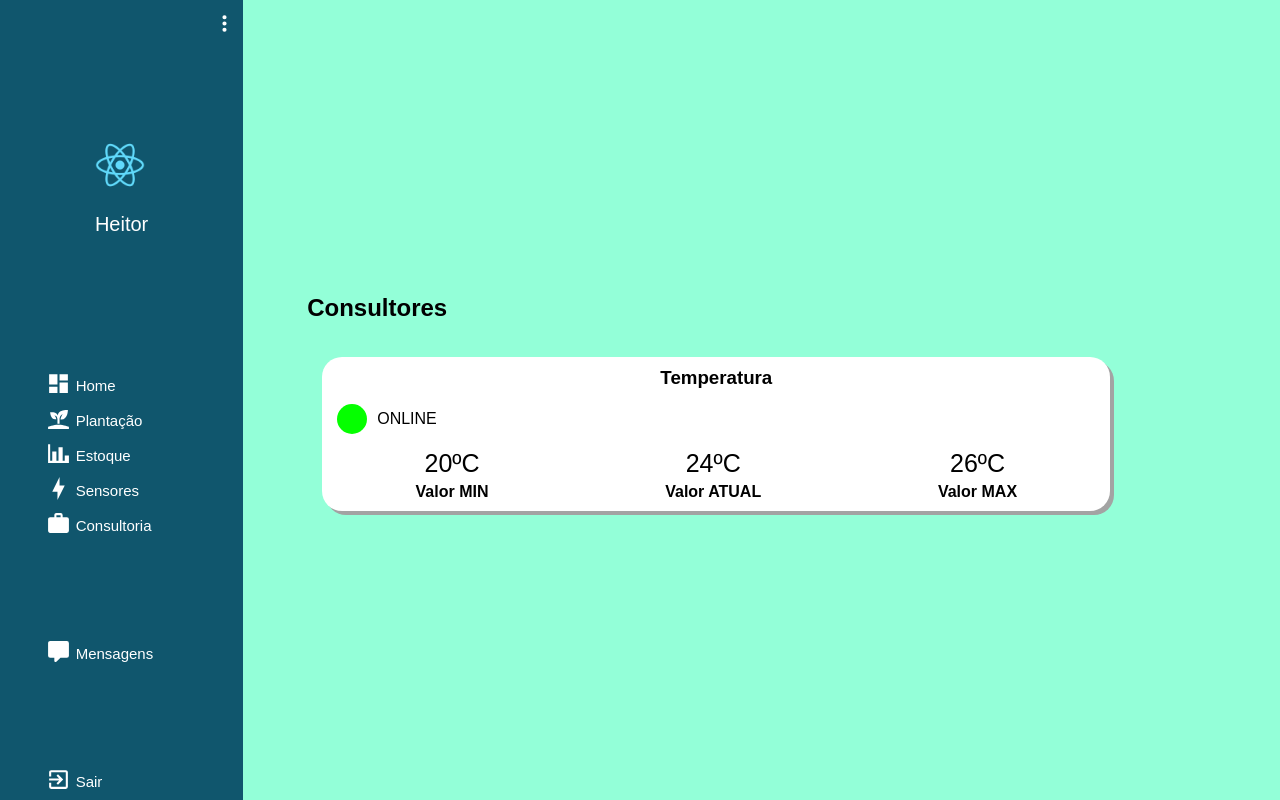
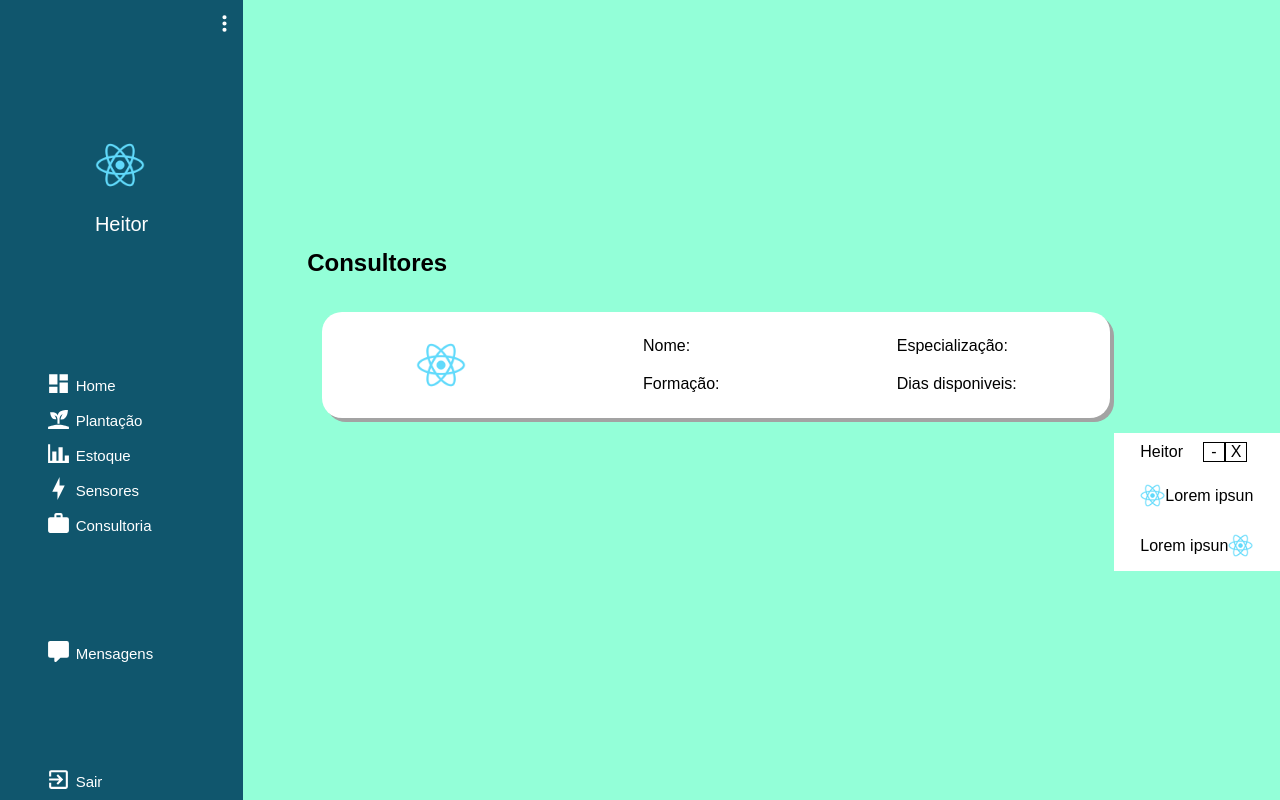
Before and after one commit to lucaslimamendes/planta-e-hidro_app, a React (Create React App) app: page /consultancy in a window 1280 px wide. Built offline with nearby package versions, Linux system fonts and the light colour scheme.

Commit message:
Telas login/Consulto

```diff
--- a/src/App.js
+++ b/src/App.js
@@ -9,6 +9,8 @@ import Stock from './pages/Stock';
 import Sensor from './pages/Sensor';
 import Consultancy from './pages/Consultancy';
 import About from './pages/About';
+import Login from './pages/Login';
+
 const App = () => {
   return (
     <BrowserRouter>
@@ -19,6 +21,7 @@ const App = () => {
         <Route path="/sensor" element={<Sensor />} />
         <Route path="/consultancy" element={<Consultancy />} />
         <Route path="/about" element={<About />} />
+        <Route path="/login" element={<Login />} />
       </Routes>
     </BrowserRouter>
   );
--- a/src/pages/Consultancy/index.js
+++ b/src/pages/Consultancy/index.js
@@ -2,43 +2,51 @@ import '../Consultancy/styles.css'
 import React from 'react'
 import SideBar from '../../components/SideBar'
 
-const Stock = () => {
+const Consultancy = () => {
 
     return (
-        <div className="content-Sensor">
+        <div className="content-Consultancy">
             <SideBar />
             <div className="content-conteudo">
                 <h2>Consultores</h2>
-                <div className="sensor-temperatura">
-                    <div className="content-temperatura">
-                        <h3>Temperatura</h3>
-                        <div className="status-temperatura">
-                            <div className="status-sensor"></div>
-                            <p>ONLINE</p>
+                <div className="content-consultores">
+                    <div className="content-imagem">
+                        <img src="logo512.png"></img>
+                    </div>
+                    <div className="content-plantas">
+                        <div className="nome-consultor"><p>Nome:</p></div>
+                        <div className="formacao"><p>Formação:</p></div>
+                    </div>
+                    <div className="content-datas">
+                        <div className="especializacao"><p>Especialização:</p></div>
+                        <div className="dias-disponiveis"><p>Dias disponiveis:</p></div>
+                    </div>
+                </div>
+                <div className="box-mensage">
+                    <div className="content-mensage">
+                        <div className="navbar-box">
+                            <div className="consultor">Heitor</div>
+                            <div className="buttons">
+                                <div className="minimizar">-</div>
+                                <div className="fechar">X</div>
+                            </div>
                         </div>
-                        <div className="content-valores">
-                            <div className="valor-min">
-                                <p>20ºC</p>
-                                <h4>Valor MIN</h4>
-                            </div>
-                            <div className="valor-atual">
-                                <p>24ºC</p>
-                                <h4>Valor ATUAL</h4>
-                            </div>
-                            <div className="valor-max">
-                                <p>26ºC</p>
-                                <h4>Valor MAX</h4>
-                            </div>
+
+                        <div className="menssagem-consultor">
+                            <img src="logo512.png"></img>
+                            <p>Lorem ipsun</p>
+                        </div>
+
+                        <div className="menssagem-solicitante">
+                            <p>Lorem ipsun</p>
+                            <img src="logo512.png"></img>
                         </div>
                     </div>
                 </div>
 
             </div>
-
         </div>
-
-
     );
 };
 
-export default Stock;
+export default Consultancy;
--- a/src/pages/Consultancy/styles.css
+++ b/src/pages/Consultancy/styles.css
@@ -1,7 +1,10 @@
-.content-Sensor{
+.content-Consultancy{
     display: flex;
 }
 
+.content-conteudo .content-imagem img {
+    width: 50px;
+}
 .content-conteudo{
     margin-left: 5%;
     width: 100%;
@@ -9,17 +12,55 @@
     align-content: center;
     height: 100vh;
 }
-.content-conteudo h3{
-    text-align: center;
-}
 
-.sensor-temperatura, .sensor-luminosidade, .sensor-umidade{
+.content-consultores{
     background: white;
     width: 80%;
     border-radius: 20px;
     margin: 15px;
     align-content: space-around;
-    display: grid;
+    display: flex;
     padding: 5px;
+    justify-content: space-around;
     box-shadow: 4px 4px #a3a3a3;
 }
+
+.content-consultores .content-imagem{
+    display: flex;
+    align-items: center;
+}
+.nome-consultor, .formacao, .especializacao, .dias-disponiveis{
+    margin: 20px 0;
+}
+
+.box-mensage{
+    background-color: white;
+    display: flex;
+    justify-self: end;
+    width: 13vw;
+    justify-content: center;
+}
+.box-mensage .consultor{
+    margin: 10px 20px 10px 0;
+}
+.box-mensage .content-mensage img{
+    width: 25px;
+}
+.menssagem-consultor, .menssagem-solicitante{
+    display: flex;
+    align-items: center;
+}
+
+.navbar-box{
+    display: flex;
+    align-items: center;
+}
+.navbar-box .buttons{
+    display: flex;
+}
+.navbar-box .buttons .minimizar, .fechar{
+    border: 1px solid black;
+    width: 20px;
+    display: flex;
+    justify-content: center;
+}
--- /dev/null
+++ b/src/pages/Login/index.js
@@ -0,0 +1,29 @@
+import '../Login/styles.css'
+import React from 'react'
+import SideBar from '../../components/SideBar'
+
+const Login = () => {
+
+    return (
+        <div className="content-Login">
+
+            <div className="content-conteudoLogin">
+                <div className="content-user">
+                    <div className="usuario">
+                        <p>Usuário</p>
+                        <input></input>
+                    </div>
+                    <div className="senha">
+                        <p>Senha</p>
+                        <input></input>
+                    </div>
+                    <div className="acesso">Acessar</div>
+                    <div className="esqueci-senha">Esqueci minha senha</div>
+                </div>
+
+            </div>
+        </div>
+    );
+};
+
+export default Login;
--- /dev/null
+++ b/src/pages/Login/styles.css
@@ -0,0 +1,23 @@
+.content-Login{
+    background: #10566D;
+    width: 30vw;
+    margin: 0 auto;
+    border-radius: 20px;
+}
+.content-conteudoLogin{
+    width: 100%;
+    display: grid;
+    align-content: center;
+    height: 100vh;
+    justify-content: center;
+}
+.content-user{
+    text-align: center;
+}
+.content-user div{
+    margin: 15px;
+    color: white;
+}
+.content-user p{
+    margin: 0;
+}
--- a/src/pages/Plantation/index.js
+++ b/src/pages/Plantation/index.js
@@ -5,7 +5,7 @@ import SideBar from '../../components/SideBar'
 const Plantation = () => {
 
     return (
-        <div className="content-Sensor">
+        <div className="content-Plantation">
             <SideBar />
             <div className="content-conteudo">
                 <h2>Plantação</h2>
--- a/src/pages/Plantation/styles.css
+++ b/src/pages/Plantation/styles.css
@@ -1,4 +1,4 @@
-.content-Sensor{
+.content-Plantation{
     display: flex;
 }
 
--- a/src/pages/Stock/index.js
+++ b/src/pages/Stock/index.js
@@ -5,7 +5,7 @@ import SideBar from '../../components/SideBar'
 const Stock = () => {
 
     return (
-        <div className="content-Sensor">
+        <div className="content-Stock">
             <SideBar />
             <div className="content-conteudo">
                 <h2>Estoque</h2>
--- a/src/pages/Stock/styles.css
+++ b/src/pages/Stock/styles.css
@@ -1,4 +1,4 @@
-.content-Sensor{
+.content-Stock{
     display: flex;
 }
 
```
